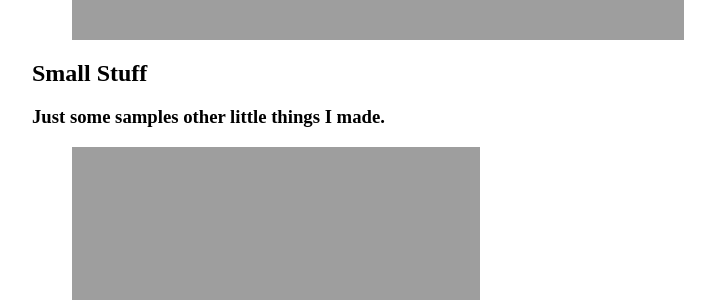
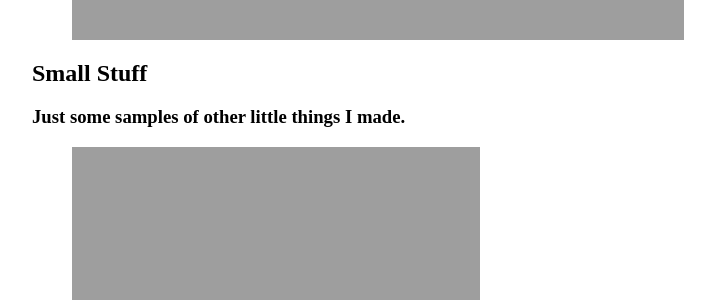
Before and after one commit to rbold/rbold.github.io, a Jekyll site: the page built from projects/index.html, in a window 1280 px wide and 900 px high, scrolled down 2157 px. Shown: the part 154-454 px from the top of the window, without its empty margins (160-875 px from the left). Built offline with Jekyll 4.4.1, drawn with Linux system fonts in a browser that asks for light colours.

Commit message:
formatting

```diff
--- a/projects/index.html
+++ b/projects/index.html
@@ -34,7 +34,7 @@ title: Reid Bolding's Projects
                 </a>
         </figure>
         <h2>Small Stuff</h2>
-        <h3>Just some samples other little things I made.</h3>
+        <h3>Just some samples of other little things I made.</h3>
         <figure>
                 <img src="{{ site.url }}/Images/coilMount.jpg" alt="coil mount" style="width:50%" class="center">
         </figure>
```
